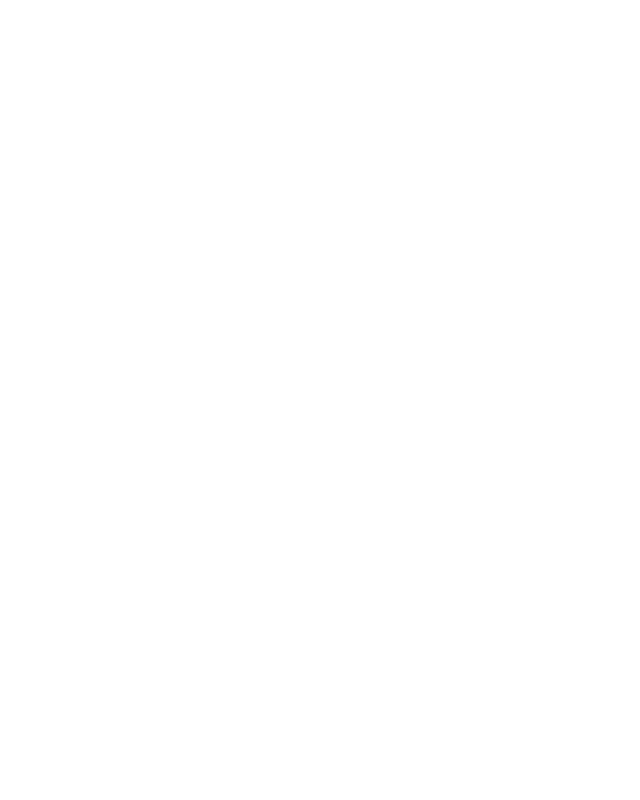
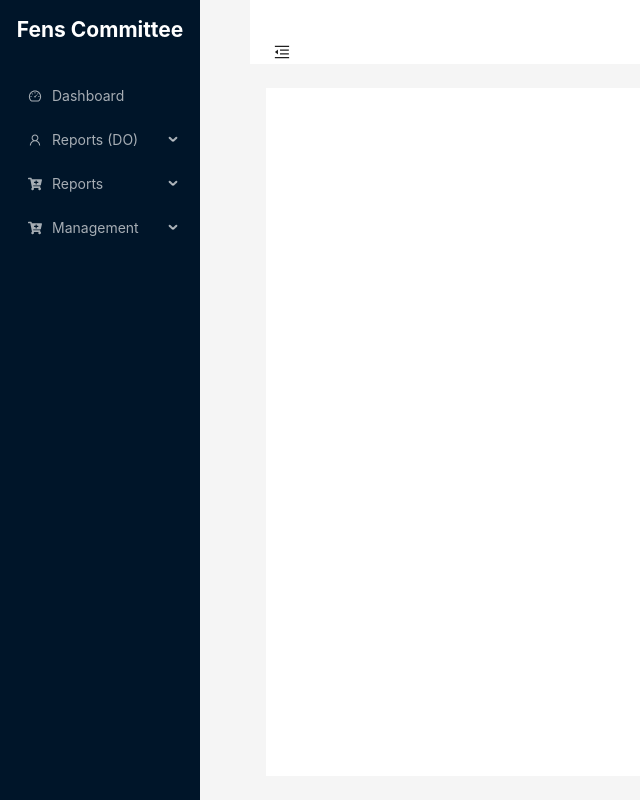
Before and after one commit to gorkemtopcu/ens492-committee-management-system, a React (Create React App) app in the folder committees_management_system/: page / in a window 1280 px wide. Before the commit this address had no page. Shown: the whole page, without its empty margins (0-640 px from the left). Built offline with nearby package versions, Linux system fonts and the light colour scheme.

Commit message:
Fix routing problem

```diff
--- a/committees_management_system/src/App.js
+++ b/committees_management_system/src/App.js
@@ -24,7 +24,7 @@
   return (
     <Router>
       <Routes>
-        <Route path="/admin" element={<MainLayout />}>
+        <Route path="/" element={<MainLayout />}>
           <Route index element={<Dashboard />} />
           <Route path="program-instructor" element={<ProgramInstructor />} />
           <Route path="count-membership" element={<CountMembership />} />
```
